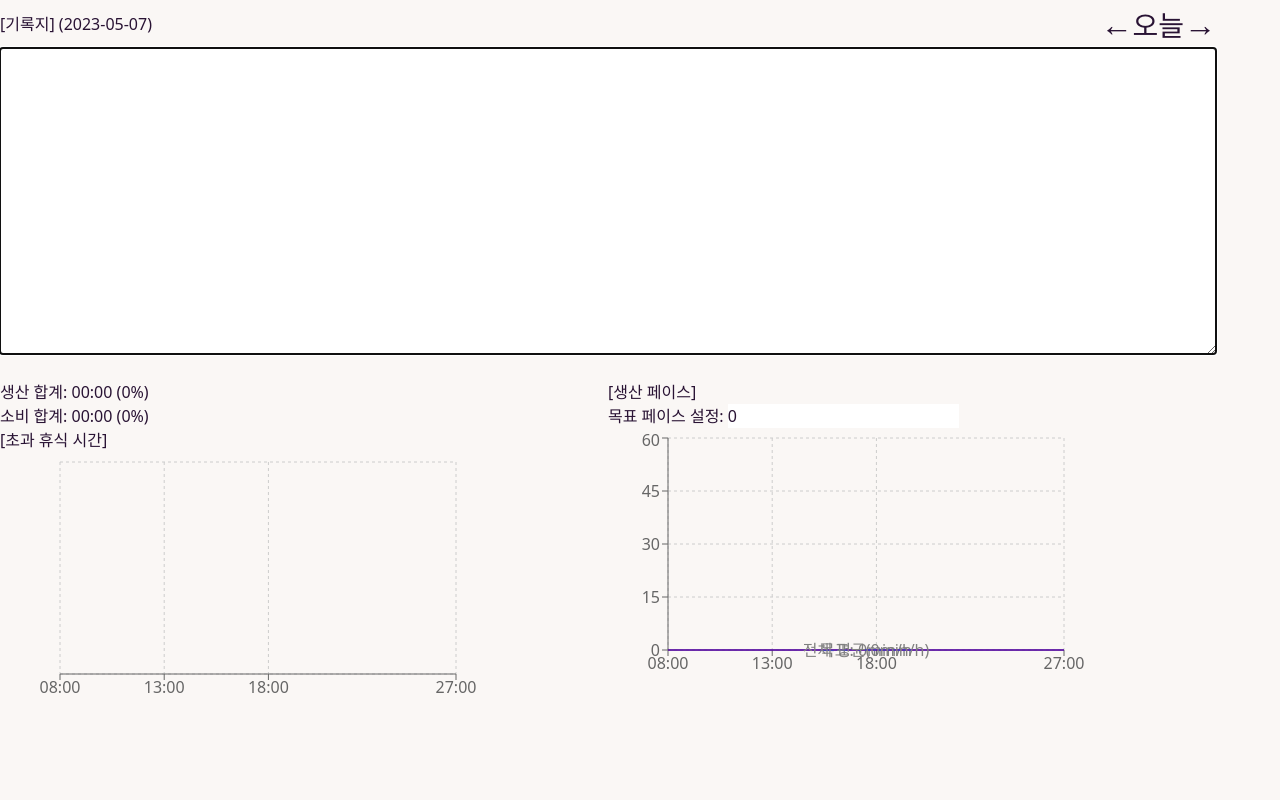
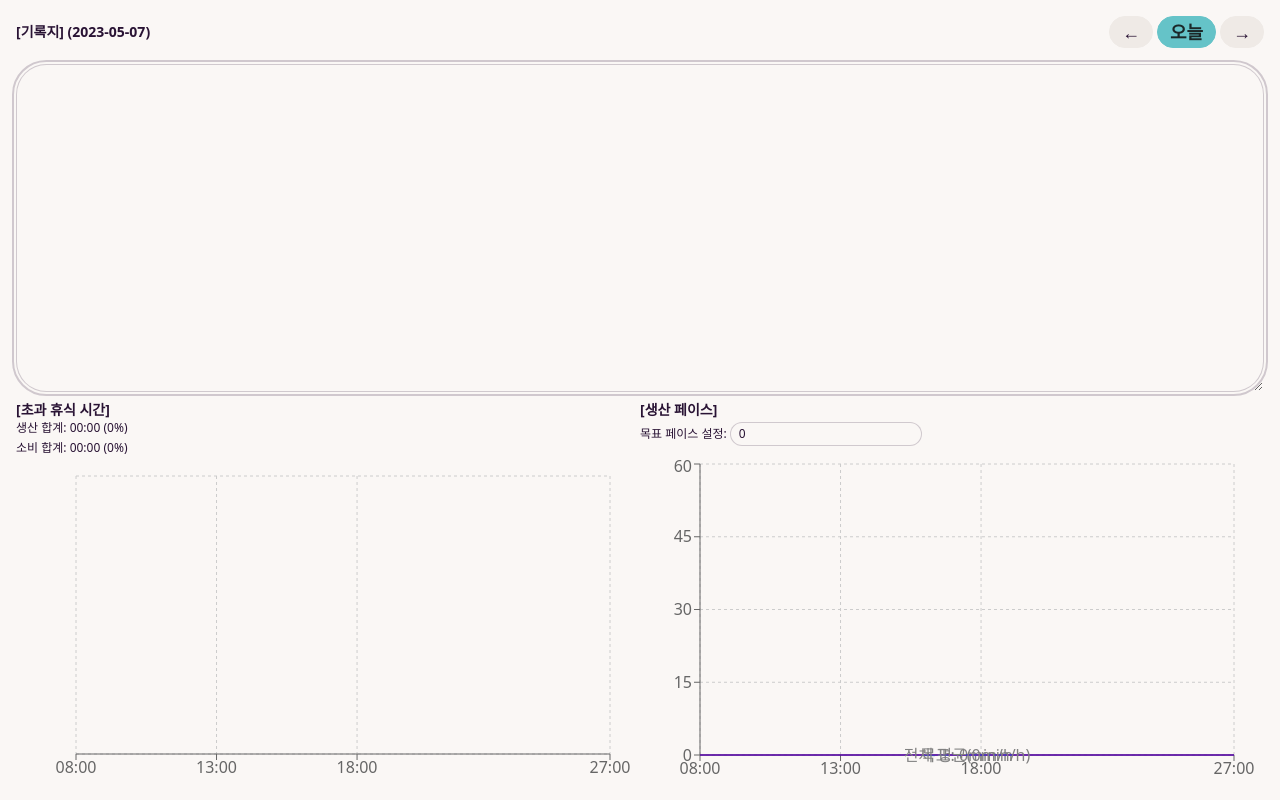
Before and after one commit to seongbin9786/my-time, a React (Vite) app: page / in a window 1280 px wide. Built offline with nearby package versions, Linux system fonts and the light colour scheme.

Commit message:
style: 전체 UI 요소를 TailwindCSS + DaisyUI로 migration 및 일부 UI 요소 크기 축소

```diff
--- a/src/App.tsx
+++ b/src/App.tsx
@@ -21,13 +21,7 @@ const removeOnWindowFocusHandler = (handler: () => void) => {
 };
 
 const Container = (props: PropsWithChildren) => (
-  <div
-    style={{
-      height: '45vh',
-    }}
-  >
-    {props.children}
-  </div>
+  <div className="flex flex-col gap-2 h-1/2 sm:h-full">{props.children}</div>
 );
 
 const TARGET_PACE = 'targetPace';
@@ -57,35 +51,37 @@ export const App = () => {
   }, []);
 
   return (
-    <div
-      style={{
-        display: 'grid',
-        width: '95vw',
-        height: '95vh',
-        gridTemplateColumns: '1fr 1fr',
-        gridTemplateRows: '1fr 1fr',
-      }}
-    >
+    <div className="min-w-[400px] h-screen max-w-screen-xl grid-cols-2 grid-rows-2 p-4 mx-auto my-0 sm:grid">
       <TextLogContainer onLogUpdate={setRawLogs} />
       <Container>
-        <div style={{ height: '100%' }}>
+        <div className="flex flex-col h-full">
+          <div className="h-20">
+            <h1 className="text-sm font-bold">[초과 휴식 시간]</h1>
             <TimeSummary logs={logsForCharts} />
-          <h1>[초과 휴식 시간]</h1>
+          </div>
+          <div className="h-full">
             <AvailableRestTimeChart logs={logsForCharts} />
+          </div>
         </div>
       </Container>
       <Container>
-        <h1>[생산 페이스]</h1>
         <div>
-          <span>목표 페이스 설정: </span>
-          <input value={targetPace} onChange={updateTargetPace} />
+          <h1 className="text-sm font-bold">[생산 페이스]</h1>
+          <span className="text-xs">목표 페이스 설정: </span>
+          <input
+            className="input input-bordered input-xs"
+            value={targetPace}
+            onChange={updateTargetPace}
+          />
         </div>
+        <div className="h-full">
           <ProductivePaceChart
             data={logsForCharts}
             totalAvg={0}
             targetPace={targetPace}
             todayAvg={avgPaceOf(logsForCharts)}
           />
+        </div>
       </Container>
     </div>
   );
--- a/src/components/charts/AvailableRestTimeChart.tsx
+++ b/src/components/charts/AvailableRestTimeChart.tsx
@@ -42,7 +42,7 @@ export const AvailableRestTimeChart = ({
   const off = gradientOffset();
 
   return (
-    <ResponsiveContainer width="80%" height="70%">
+    <ResponsiveContainer>
       <AreaChart
         width={500}
         height={400}
@@ -58,10 +58,11 @@ export const AvailableRestTimeChart = ({
         <XAxis
           dataKey="offset"
           type="number"
+          tick={{ fontSize: 16 }}
           tickFormatter={minutesToTimeString}
           domain={[8 * 60, 27 * 60]}
         />
-        <YAxis />
+        <YAxis tick={{ fontSize: 16 }} />
         <Tooltip labelFormatter={minutesToTimeString} />
         <defs>
           <linearGradient id="splitColor" x1="0" y1="0" x2="0" y2="1">
--- a/src/components/charts/FlowStatusChart.tsx
+++ b/src/components/charts/FlowStatusChart.tsx
@@ -35,12 +35,7 @@ export const FlowStatusChart = ({ data, ratio }: FlowStatusChartProps) => {
     ratio;
 
   return (
-    <div
-      style={{
-        width: '100%',
-        height: '100%',
-      }}
-    >
+    <div className="w-full h-full">
       <div style={{ display: 'flex', gap: 4 }}>
         <span style={{ color: 'blue' }}>
           포기: {totalSurrender} (상위 {totalSurrenderRatio}%)
--- a/src/components/charts/ProductivePaceChart.tsx
+++ b/src/components/charts/ProductivePaceChart.tsx
@@ -26,7 +26,7 @@ export const ProductivePaceChart = ({
   targetPace,
 }: ProductivePaceChartProps) => {
   return (
-    <ResponsiveContainer width="80%" height="70%">
+    <ResponsiveContainer>
       <AreaChart
         width={500}
         height={400}
@@ -42,25 +42,30 @@ export const ProductivePaceChart = ({
         <XAxis
           dataKey="offset"
           type="number"
+          tick={{ fontSize: 16 }}
           tickFormatter={minutesToTimeString}
           domain={[8 * 60, 27 * 60]}
         />
-        <YAxis domain={[0, 60]} allowDataOverflow={true} />
+        <YAxis
+          domain={[0, 60]}
+          allowDataOverflow={true}
+          tick={{ fontSize: 16 }}
+        />
         <Tooltip labelFormatter={minutesToTimeString} />
         <ReferenceLine
           y={targetPace}
           stroke="red"
-          label={`목표: ${targetPace}min/h`}
+          label={{ value: `목표: ${targetPace}min/h`, fontSize: 16 }}
         />
         <ReferenceLine
           y={totalAvg}
           stroke="blue"
-          label={`전체 평균(${totalAvg}min/h)`}
+          label={{ value: `전체 평균(${totalAvg}min/h)`, fontSize: 16 }}
         />
         <ReferenceLine
           y={todayAvg}
           stroke="green"
-          label={`오늘 평균(${todayAvg}min/h)`}
+          label={{ value: `오늘 평균(${todayAvg}min/h)`, fontSize: 16 }}
         />
         <Area
           type="monotone"
--- a/src/components/days/DayNavigator.tsx
+++ b/src/components/days/DayNavigator.tsx
@@ -13,15 +13,18 @@ export const DayNavigator = () => {
   const handleTomorrowButton = () => dispatch(goToNextDate());
 
   return (
-    <div>
-      <button onClick={handleYesterdayButton}>
-        <span style={{ fontSize: 32 }}>{PREV_DAY_BUTTON_TEXT}</span>
+    <div className="flex gap-1">
+      <button className="btn btn-xs sm:btn-sm" onClick={handleYesterdayButton}>
+        <span className="sm:text-lg">{PREV_DAY_BUTTON_TEXT}</span>
       </button>
-      <button onClick={handleTodayButton}>
-        <span style={{ fontSize: 28 }}>{TODAY_BUTTON_TEXT}</span>
+      <button
+        className="btn sm:btn-sm btn-xs btn-primary"
+        onClick={handleTodayButton}
+      >
+        <span className="sm:text-lg">{TODAY_BUTTON_TEXT}</span>
       </button>
-      <button onClick={handleTomorrowButton}>
-        <span style={{ fontSize: 32 }}>{NEXT_DAY_BUTTON_TEXT}</span>
+      <button className="btn sm:btn-sm btn-xs" onClick={handleTomorrowButton}>
+        <span className="sm:text-lg">{NEXT_DAY_BUTTON_TEXT}</span>
       </button>
     </div>
   );
--- a/src/components/texts/TextLogContainer.tsx
+++ b/src/components/texts/TextLogContainer.tsx
@@ -101,30 +101,16 @@ export const TextLogContainer = ({ onLogUpdate }: TextLogContainerProps) => {
   }, [currentDate]);
 
   return (
-    <div
-      style={{
-        width: '100%',
-        height: '45vh',
-        gridColumn: '1 / span 2',
-      }}
-    >
-      <div
-        style={{
-          display: 'flex',
-          justifyContent: 'space-between',
-          alignItems: 'center',
-        }}
-      >
-        <h1>[기록지] ({currentDate})</h1>
+    <div className="flex flex-col w-full col-span-2 gap-4 sm:h-full h-1/2">
+      <div className="flex items-center justify-between">
+        <h1 className="text-xs font-bold sm:text-sm">
+          [기록지] ({currentDate})
+        </h1>
         <DayNavigator />
       </div>
 
       <textarea
-        style={{
-          width: '100%',
-          height: '85%',
-          fontSize: 16,
-        }}
+        className="w-full h-full mb-2 text-xs textarea textarea-bordered textarea-lg"
         value={rawLog}
         ref={inputRef}
         onChange={handleChange}
--- a/src/components/texts/TimeSummary.tsx
+++ b/src/components/texts/TimeSummary.tsx
@@ -21,16 +21,11 @@ export const TimeSummary = ({ logs }: TimeSummaryProps) => {
   const wastedRatio = hasAnyLogs ? 100 - _ratio : 0;
 
   return (
-    <div
-      style={{
-        display: 'flex',
-        flexDirection: 'column',
-      }}
-    >
-      <span>
+    <div className="flex flex-col gap-1">
+      <span className="text-xs">
         생산 합계: {minutesToTimeString(productive)} ({productiveRatio}%)
       </span>
-      <span>
+      <span className="text-xs">
         소비 합계: {minutesToTimeString(wasted)} ({wastedRatio}%)
       </span>
     </div>
```
Lines whose indentation alone changed are shown as unchanged.
